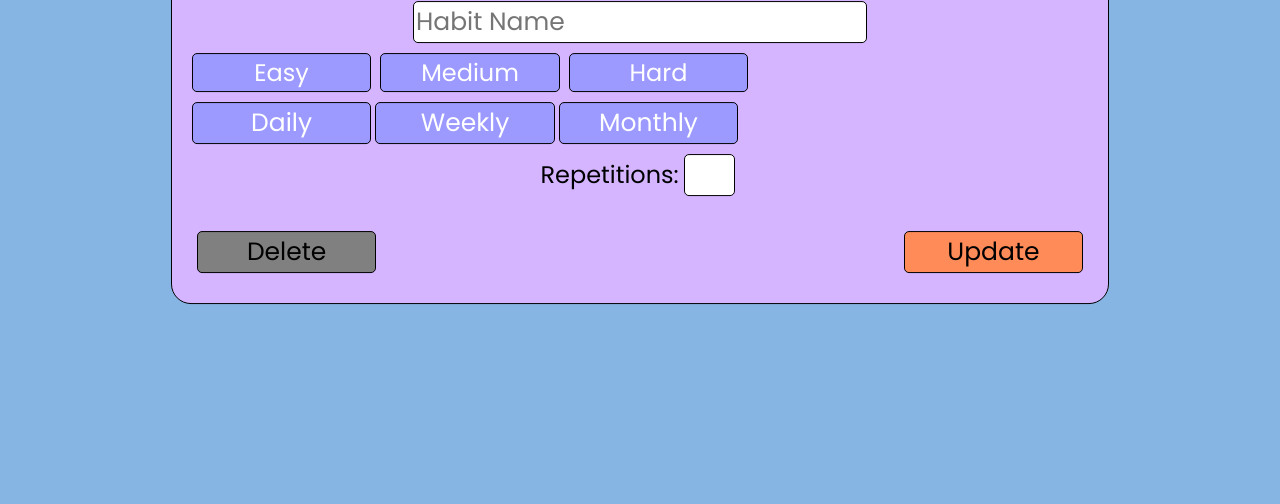
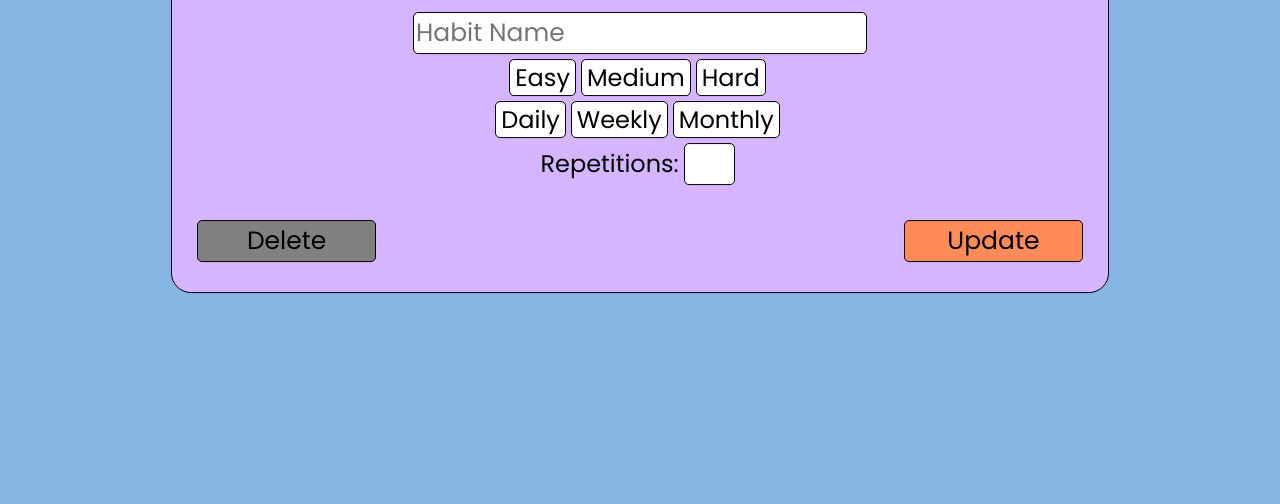
Before and after one commit to kroles1/LAP2_project_frontend, a plain HTML site: page editHabit.html in a window 1280 px wide. Shown: the part 296-800 px from the top of the page. Drawn offline with Linux system fonts and the light colour scheme.

Commit message:
all radio buttons done

```diff
--- a/editHabit.html
+++ b/editHabit.html
@@ -18,14 +18,52 @@
         <form id="editHabitForm">
             <input id="name" type="text" placeholder="Habit Name">
             <div id="difficulty">
-                <input class="easy" type="button" value="Easy">
-                <input class="medium" type="button" value="Medium">
-                <input class="hard" type="button" value="Hard">
+
+                <input type="radio" name="difficulty" id="activate-easy">
+                <label for="activate-easy">
+                <div class="easy">
+                    Easy
+                </div>
+                </label>
+
+                <input type="radio" name="difficulty" id="activate-medium">
+                <label for="activate-medium">
+                <div class="medium">
+                    Medium
+                </div>
+                </label>
+
+                <input type="radio" name="difficulty" id="activate-hard">
+                <label for="activate-hard">
+                <div class="hard">
+                    Hard
+                </div>
+                </label>
+
             </div>
             <div id="frequency">
-                <input class="frequency" type="button" value="Daily">
-                <input class="frequency" type="button" value="Weekly">
-                <input class="frequency" type="button" value="Monthly">
+
+                <input type="radio" name="frequency" id="activate-daily">
+                <label for="activate-daily">
+                <div class="daily">
+                    Daily
+                </div>
+                </label>
+
+                <input type="radio" name="frequency" id="activate-weekly">
+                <label for="activate-weekly">
+                <div class="weekly">
+                    Weekly
+                </div>
+                </label>
+
+                <input type="radio" name="frequency" id="activate-monthly">
+                <label for="activate-monthly">
+                <div class="monthly">
+                    Monthly
+                </div>
+                </label>
+
             </div>
             <div class="sameLineReps">
                 <label for="reps">Repetitions:</label>
--- a/styles.css
+++ b/styles.css
@@ -83,6 +83,11 @@ body:not(#dashboard) {
     transform: translate(-50%, -50%);
 }
 
+div#difficulty, div#frequency {
+    display: flex;
+    justify-content: center;
+}
+
 /* radio */
 
 #activate-easy{display:none}
@@ -142,6 +147,28 @@ body:not(#dashboard) {
 #activate-hard:checked ~ label
 .hard{
     background-color:var(--hard);
+}
+
+#activate-daily, #activate-weekly, #activate-monthly{display:none}
+
+.daily, .weekly, .monthly{
+    background-color: white;
+    color: black;
+    text-align: center;
+    font-size: 150%;
+    border: solid 1px black;
+    border-radius: 5px;
+    margin-right: 5px;
+    padding-left: 5px;
+    padding-right: 5px;
+    margin-top: 5px;
+}
+
+#activate-daily:checked ~ label
+.daily, #activate-weekly:checked ~ label
+.weekly, #activate-monthly:checked ~ label
+.monthly{
+    background-color: var(--purple);
 }
 
 /*  */
```
Also changed, not shown: addHabit.html (+22 -3 lines).
